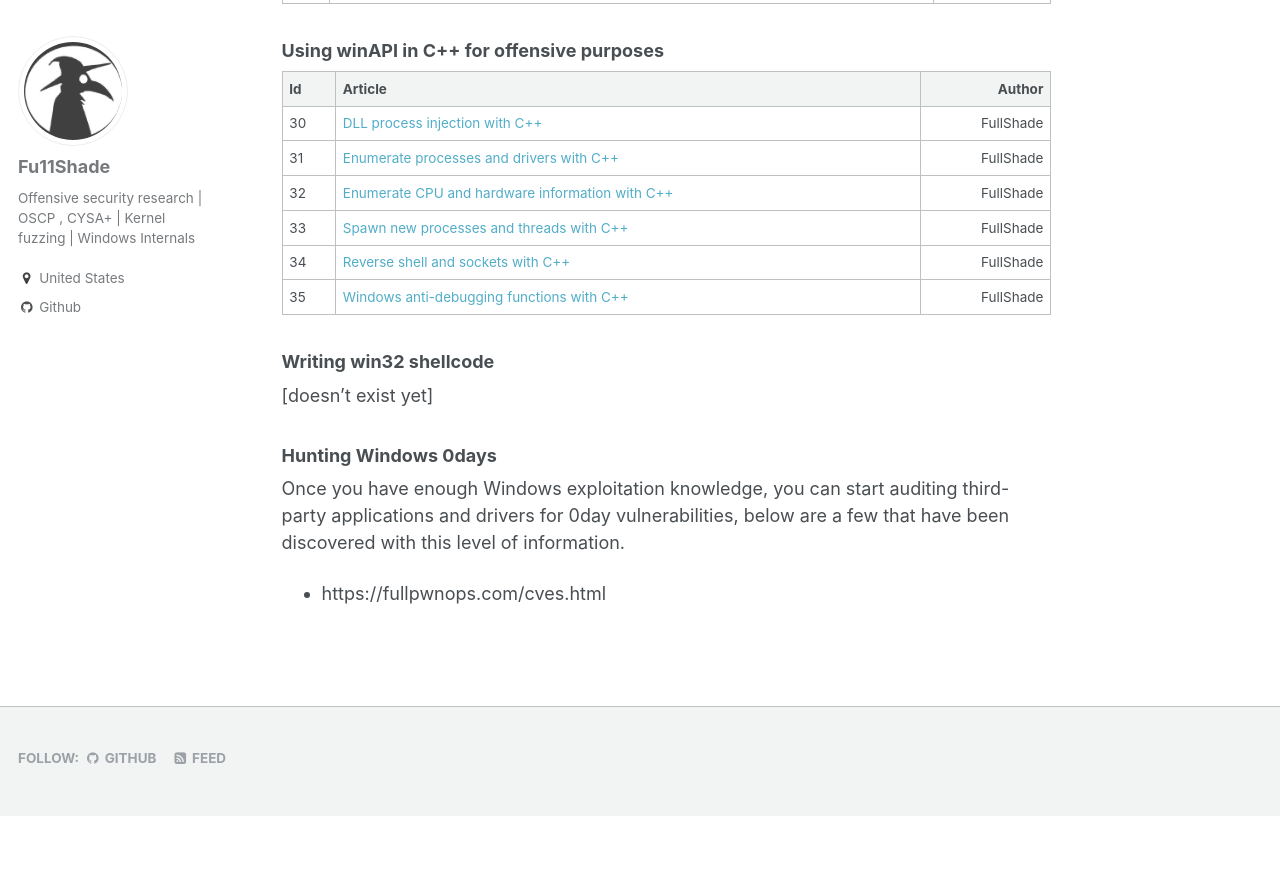
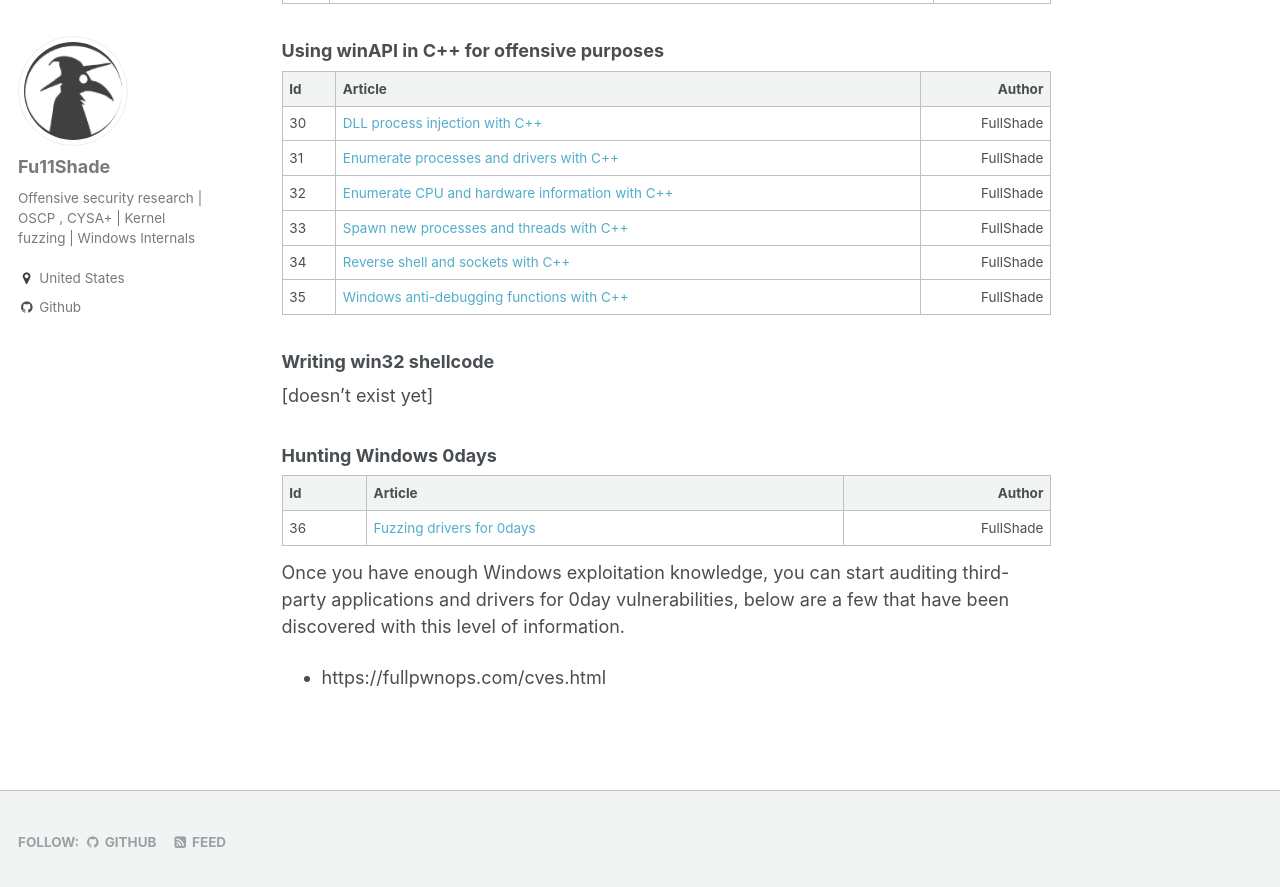
Before and after one commit to asdyxcyxc/FULLSHADE.github.io, a Jekyll site: the page built from _pages/windows-exploitation-pathway.md, in a window 1280 px wide and 900 px high, scrolled down 2023 px. Shown: the top 887 px of the window. Built offline with Jekyll 4.4.1, drawn with Linux system fonts in a browser that asks for light colours; before the commit the page ends 2839 px from its top, so only the background shows below that.

Commit message:
Update windows-exploitation-pathway.md

```diff
--- a/_pages/windows-exploitation-pathway.md
+++ b/_pages/windows-exploitation-pathway.md
@@ -84,6 +84,11 @@ Fair warning, some of the following posts are not finished yet... Most everythin
 
 ### Hunting Windows 0days
 
+| Id | Article | Author  |
+|:---|:--------|--------:|
+| 36 | [Fuzzing drivers for 0days]() | FullShade |
+
+
 Once you have enough Windows exploitation knowledge, you can start auditing third-party applications and drivers for 0day vulnerabilities, below are a few that have been discovered with this level of information.
 
 - https://fullpwnops.com/cves.html
```
